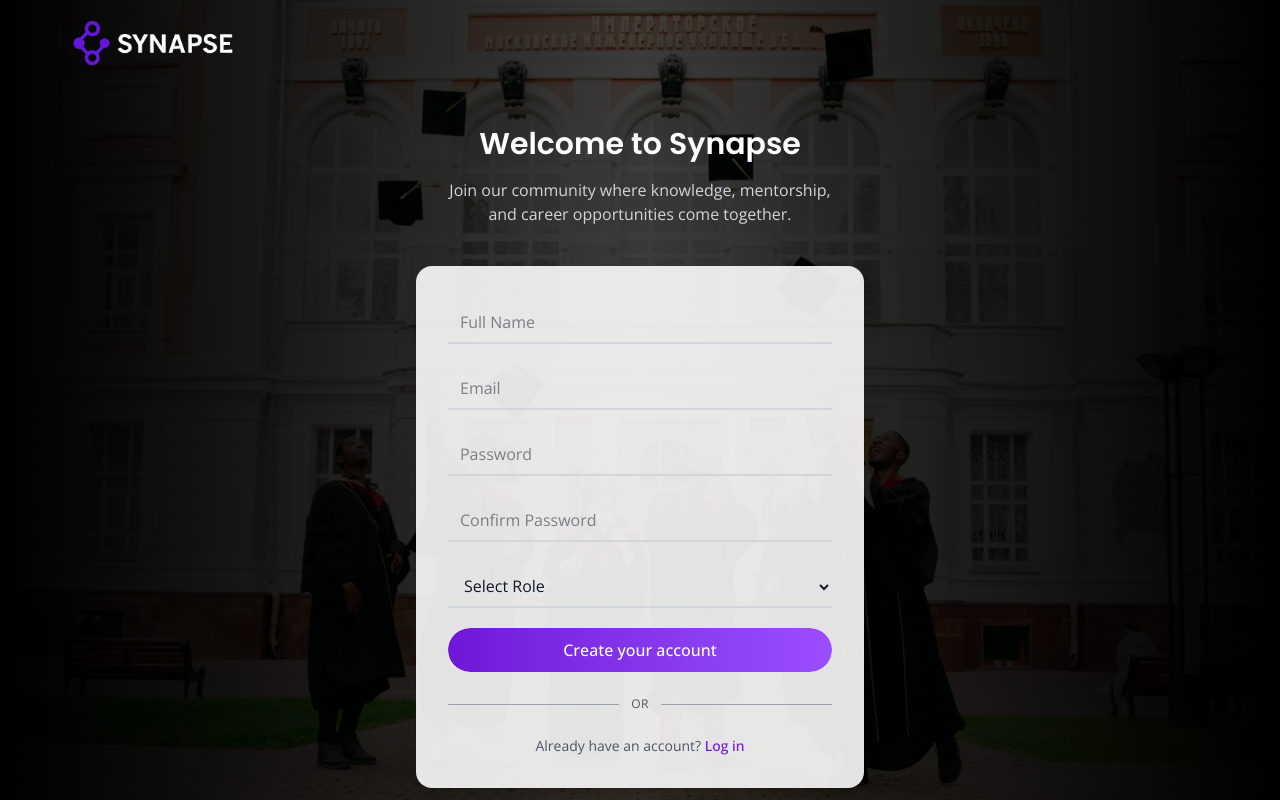
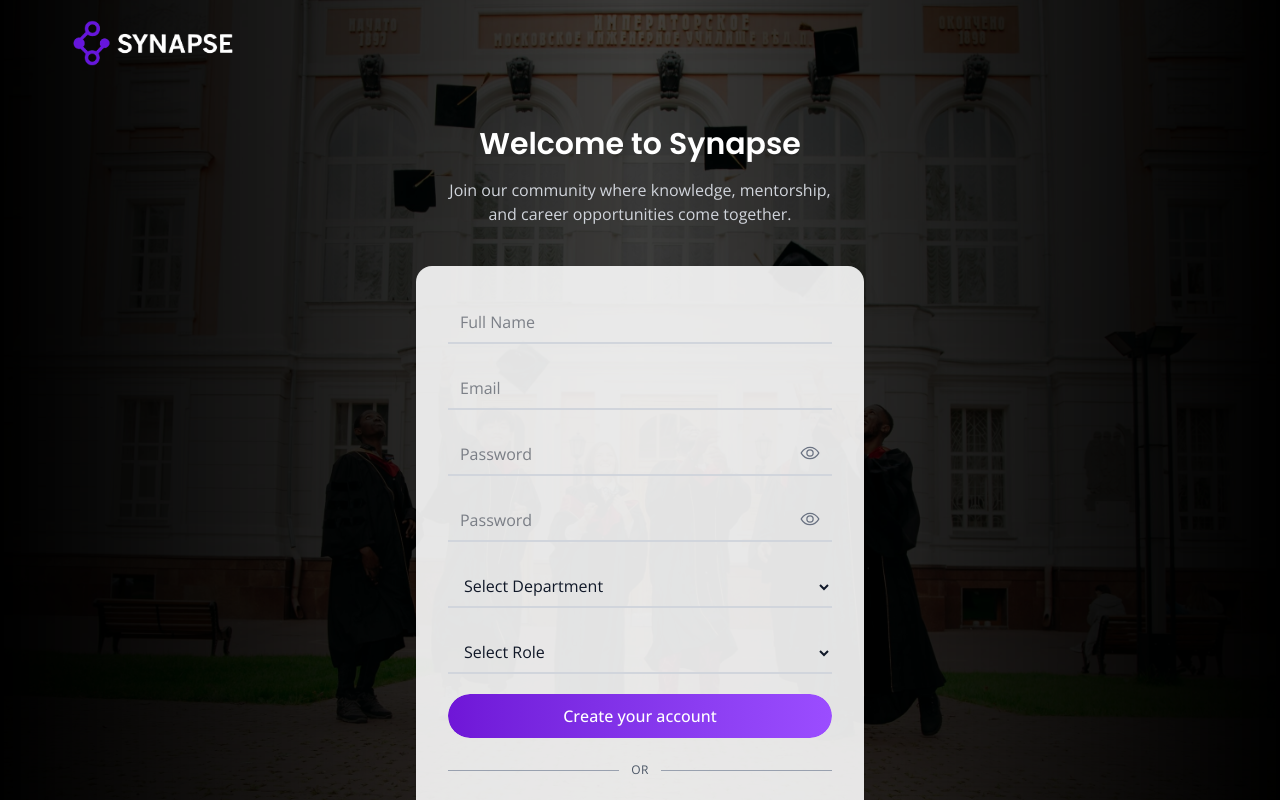
Before and after one commit to Mehedi0101/synapse-client, a React (Vite) app: page /auth/register in a window 1280 px wide. Shown: the top 800 px of the page. Built offline with nearby package versions, Linux system fonts and the light colour scheme; no server answers.

Commit message:
register page updated (user's data saving into database and password show and hide toggler implemented)

```diff
--- a/package.json
+++ b/package.json
@@ -11,6 +11,7 @@
   },
   "dependencies": {
     "@tailwindcss/vite": "^4.1.12",
+    "axios": "^1.11.0",
     "firebase": "^12.1.0",
     "react": "^19.1.1",
     "react-burger-menu": "^3.1.0",
--- a/src/components/user_layout/UserHeader.jsx
+++ b/src/components/user_layout/UserHeader.jsx
@@ -99,7 +99,7 @@ const UserHeader = () => {
 
                             {/* ---------- logout ---------- */}
                             <button
-                                className="flex items-center gap-1 w-full text-left px-4 py-2 hover:text-primary"
+                                className="flex items-center gap-1 w-full text-left px-4 py-2 hover:text-primary cursor-pointer"
                                 onClick={() => {
                                     setOpen(false);
                                     console.log("Logged out");
--- a/src/pages/auth_layout/Register.jsx
+++ b/src/pages/auth_layout/Register.jsx
@@ -5,6 +5,8 @@ import { CiWarning } from "react-icons/ci";
 import toast from "react-hot-toast";
 import WelcomeText from "../../components/auth_layout/WelcomeText";
 import ButtonWide from "../../components/shared/buttons/ButtonWide";
+import { IoEyeOffOutline, IoEyeOutline } from "react-icons/io5";
+import axios from "axios";
 
 const Register = () => {
 
@@ -13,6 +15,10 @@ const Register = () => {
 
   // ---------- role(admin,student) state ----------
   const [role, setRole] = useState("");
+
+  // ---------- password show or hide toggling state ----------
+  const [showPassword, setShowPassword] = useState(false);
+  const [showConfirmPassword, setShowConfirmPassword] = useState(false);
 
   const navigate = useNavigate();
 
@@ -32,10 +38,18 @@ const Register = () => {
     // ---------- form data ----------
     const form = e.target;
 
+    const name = form.name.value;
     const email = form.email.value;
     const password = form.password.value;
     const confirmPassword = form.confirmPassword.value;
-
+    const department = form.department.value;
+    const role = form.role.value;
+    const studentId = form?.studentId?.value;
+    const semester = form?.semester?.value;
+    const session = form?.session?.value;
+    const graduationYear = form?.graduationYear?.value;
+    const jobTitle = form?.jobTitle?.value;
+    const company = form?.company?.value;
 
     // ---------- password length error ----------
     if (password.length < 8) {
@@ -64,9 +78,21 @@ const Register = () => {
     // ---------- register function ----------
     createUser(email, password)
       .then(() => {
-        navigate('/');
+        let userData;
+        form.role.value === "student" ? userData = { name, email, role, department, studentId, semester, session } : userData = { name, email, role, department, graduationYear, jobTitle, company };
+
+        axios.post("http://localhost:5000/users", userData)
+          .then((data) => {
+            if(data?.data?.acknowledged){
               // ---------- success toast ----------
               toast.success('Signed up successfully', { id: toastId });
+            }
+            else{
+              // ---------- error toast ----------
+              toast.error('Something went wrong', { id: toastId });
+            }
+          })
+        navigate('/');
       })
       .catch((error) => {
         if (error.code === "auth/email-already-in-use") {
@@ -116,14 +142,25 @@ const Register = () => {
 
               {/*---------- Password ----------*/}
               <div>
+                <div className="relative">
                   <input
                     id="password"
                     name="password"
-                  type="password"
+                    type={showPassword ? "text" : "password"}
                     required
-                  className="mt-1 w-full px-3 py-2 border-b-2 border-gray-300 text-gray-900 focus:outline-none"
+                    className="mt-1 w-full px-3 py-2 border-b-2 border-gray-300 text-gray-900 focus:outline-none pr-10"
                     placeholder="Password"
                   />
+
+                  {/*---------- Password show or hide toggle button ----------*/}
+                  <button
+                    type="button"
+                    onClick={() => setShowPassword(!showPassword)}
+                    className="absolute inset-y-0 right-0 flex items-center pr-3 text-gray-500 hover:text-primary cursor-pointer"
+                  >
+                    {showPassword ? <IoEyeOffOutline className="text-lg md:text-xl" /> : <IoEyeOutline className="text-lg md:text-xl" />}
+                  </button>
+                </div>
 
                 {/*---------- password error display ----------*/}
                 {passwordError &&
@@ -137,14 +174,25 @@ const Register = () => {
 
               {/*---------- Confirm Password ----------*/}
               <div>
+                <div className="relative">
                   <input
                     id="confirmPassword"
                     name="confirmPassword"
-                  type="password"
+                    type={showConfirmPassword ? "text" : "password"}
                     required
-                  className="mt-1 w-full px-3 py-2 border-b-2 border-gray-300 text-gray-900 focus:outline-none"
-                  placeholder="Confirm Password"
+                    className="mt-1 w-full px-3 py-2 border-b-2 border-gray-300 text-gray-900 focus:outline-none pr-10"
+                    placeholder="Password"
                   />
+
+                  {/*----------Confirm password show or hide toggle button ----------*/}
+                  <button
+                    type="button"
+                    onClick={() => setShowConfirmPassword(!showConfirmPassword)}
+                    className="absolute inset-y-0 right-0 flex items-center pr-3 text-gray-500 hover:text-primary cursor-pointer"
+                  >
+                    {showConfirmPassword ? <IoEyeOffOutline className="text-lg md:text-xl" /> : <IoEyeOutline className="text-lg md:text-xl" />}
+                  </button>
+                </div>
 
                 {/*---------- confirm password error display ----------*/}
                 {confirmPasswordError &&
@@ -154,6 +202,30 @@ const Register = () => {
                       {confirmPasswordError}
                     </span>
                   </p>}
+              </div>
+
+              {/*---------- department ----------*/}
+              <div>
+                <select
+                  id="department"
+                  name="department"
+                  required
+                  defaultValue=""
+                  className="mt-1 w-full px-3 py-2 border-b-2 border-gray-300 text-gray-900 focus:outline-none bg-transparent"
+                >
+                  <option value="" disabled>
+                    Select Department
+                  </option>
+                  <option value="Computer Science & Engineering">Computer Science & Engineering</option>
+                  <option value="Business Administration">Business Administration</option>
+                  <option value="Accounting">Accounting</option>
+                  <option value="Bangla">Bangla</option>
+                  <option value="Economics">Economics</option>
+                  <option value="English">English</option>
+                  <option value="Management">Management</option>
+                  <option value="Marketing">Marketing</option>
+                  <option value="Finance and Banking">Finance and Banking</option>
+                </select>
               </div>
 
               {/*---------- Role ----------*/}
@@ -166,7 +238,7 @@ const Register = () => {
                   onChange={(e) => setRole(e.target.value)}
                   className="mt-1 w-full px-3 py-2 border-b-2 border-gray-300 text-gray-900 focus:outline-none bg-transparent"
                 >
-                  <option value="">Select Role</option>
+                  <option value="" disabled>Select Role</option>
                   <option value="student">Student</option>
                   <option value="alumni">Alumni</option>
                 </select>
@@ -187,39 +259,50 @@ const Register = () => {
                     />
                   </div>
 
-                  {/*---------- department ----------*/}
+                  {/*---------- semester ----------*/}
                   <div>
-                    <input
-                      id="department"
-                      name="department"
-                      type="text"
-                      className="mt-1 w-full px-3 py-2 border-b-2 border-gray-300 text-gray-900 focus:outline-none"
-                      placeholder="Department"
-                    />
+                    <select
+                      id="semester"
+                      name="semester"
+                      required
+                      defaultValue=""
+                      className="mt-1 w-full px-3 py-2 border-b-2 border-gray-300 text-gray-900 focus:outline-none bg-transparent"
+                    >
+                      <option value="" disabled>
+                        Select Current Semester
+                      </option>
+                      <option value="1st">1st</option>
+                      <option value="2nd">2nd</option>
+                      <option value="3rd">3rd</option>
+                      <option value="4th">4th</option>
+                      <option value="5th">5th</option>
+                      <option value="6th">6th</option>
+                      <option value="7th">7th</option>
+                      <option value="8th">8th</option>
+                    </select>
                   </div>
 
-                  {/*---------- semester ----------*/}
+                  {/*---------- session ----------*/}
                   <div>
-                    <input
-                      id="semester"
-                      name="semester"
-                      type="text"
-                      className="mt-1 w-full px-3 py-2 border-b-2 border-gray-300 text-gray-900 focus:outline-none"
-                      placeholder="Current Year / Semester"
-                    />
-                  </div>
-
-                  {/*---------- expected graduation year ----------*/}
-                  <div>
-                    <input
-                      id="graduationYear"
-                      name="graduationYear"
-                      type="number"
-                      min="2000"
-                      max="2100"
-                      className="mt-1 w-full px-3 py-2 border-b-2 border-gray-300 text-gray-900 focus:outline-none"
-                      placeholder="Expected Graduation Year"
-                    />
+                    <select
+                      id="session"
+                      name="session"
+                      required
+                      defaultValue=""
+                      className="mt-1 w-full px-3 py-2 border-b-2 border-gray-300 text-gray-900 focus:outline-none bg-transparent"
+                    >
+                      <option value="" disabled>
+                        Select Session
+                      </option>
+                      <option value="2024-25">2024-25</option>
+                      <option value="2023-24">2023-24</option>
+                      <option value="2022-23">2022-23</option>
+                      <option value="2021-22">2021-22</option>
+                      <option value="2020-21">2020-21</option>
+                      <option value="2019-20">2019-20</option>
+                      <option value="2018-19">2018-19</option>
+                      <option value="2017-18">2017-18</option>
+                    </select>
                   </div>
                 </div>
               )}
@@ -228,22 +311,11 @@ const Register = () => {
               {role === "alumni" && (
                 <div className="space-y-5">
 
-                  {/*---------- department ----------*/}
-                  <div>
-                    <input
-                      id="alumniDepartment"
-                      name="alumniDepartment"
-                      type="text"
-                      className="mt-1 w-full px-3 py-2 border-b-2 border-gray-300 text-gray-900 focus:outline-none"
-                      placeholder="Department"
-                    />
-                  </div>
-
                   {/*---------- graduation year ----------*/}
                   <div>
                     <input
-                      id="graduationYearAlumni"
-                      name="graduationYearAlumni"
+                      id="graduationYear"
+                      name="graduationYear"
                       type="number"
                       min="1980"
                       max="2100"
@@ -271,17 +343,6 @@ const Register = () => {
                       type="text"
                       className="mt-1 w-full px-3 py-2 border-b-2 border-gray-300 text-gray-900 focus:outline-none"
                       placeholder="Current Company / Organization"
-                    />
-                  </div>
-
-                  {/*---------- linkedIn profile link ----------*/}
-                  <div>
-                    <input
-                      id="linkedin"
-                      name="linkedin"
-                      type="url"
-                      className="mt-1 w-full px-3 py-2 border-b-2 border-gray-300 text-gray-900 focus:outline-none"
-                      placeholder="LinkedIn Profile (optional)"
                     />
                   </div>
                 </div>
```
Also changed, not shown: 1 other file (tests, documents, lock files or other folders). Lines whose indentation alone changed are shown as unchanged.
